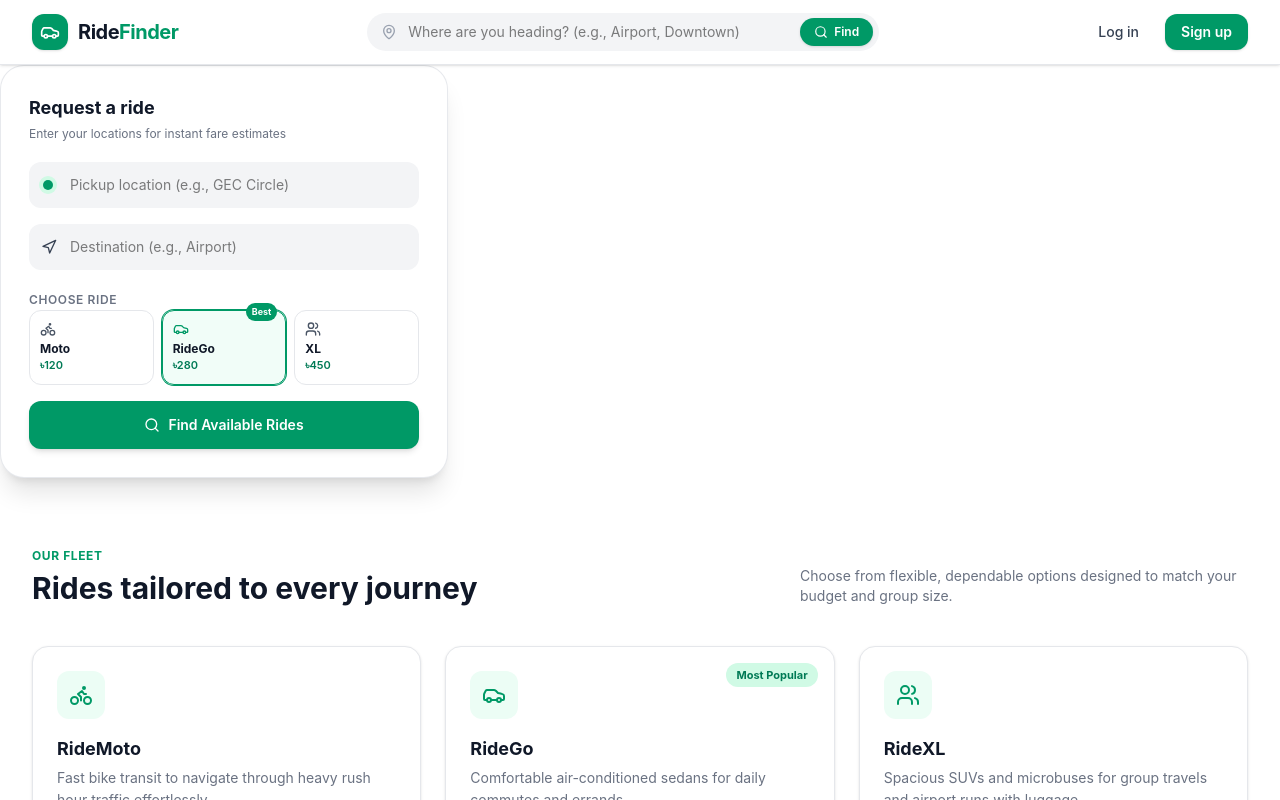
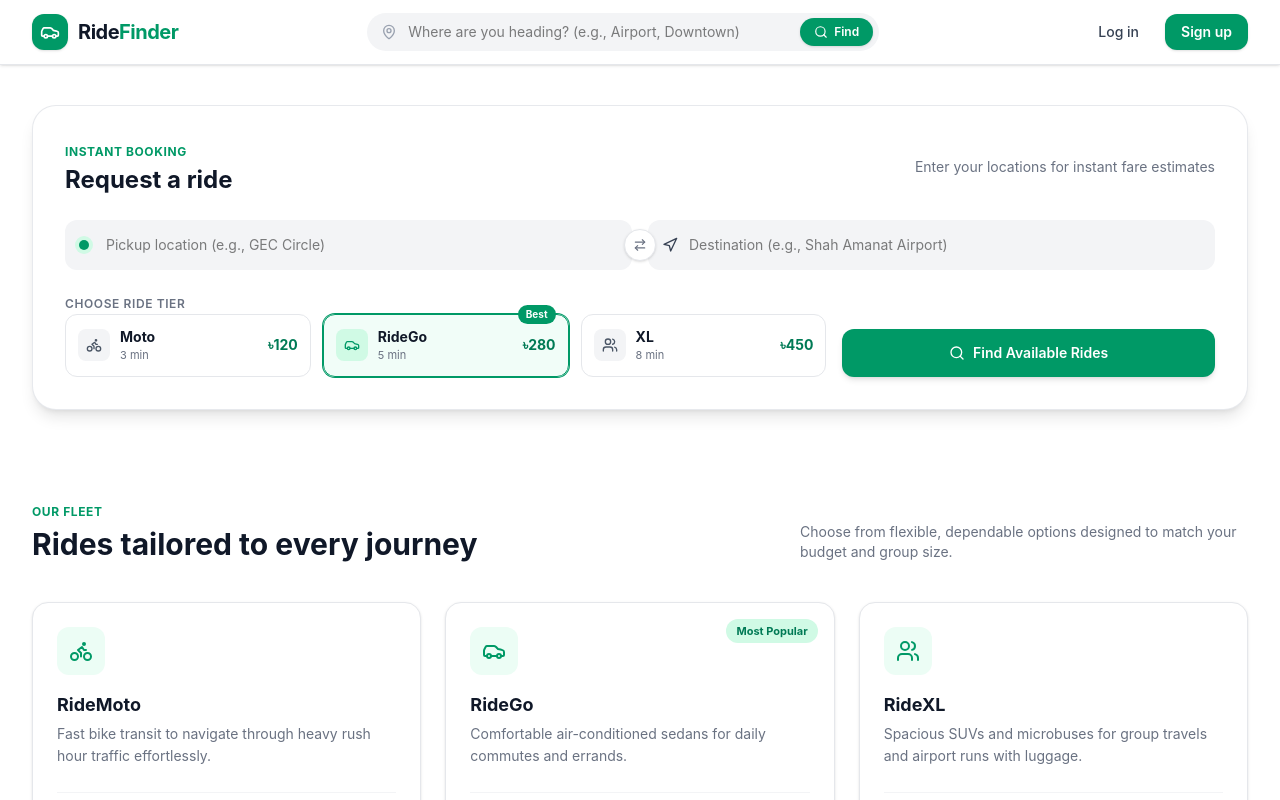
Before and after one commit to Shifath0570/RideFinder_Client, a Next.js app: page / in a window 1280 px wide. Shown: the top 800 px of the page. Built offline with nearby package versions, Linux system fonts and the light colour scheme.

Commit message:
properly set all components

```diff
--- a/src/app/components/QuickRideCard.jsx
+++ b/src/app/components/QuickRideCard.jsx
@@ -1,8 +1,9 @@
+
 "use client";
 
 import React, { useState } from "react";
 import { motion } from "framer-motion";
-import { MapPin, Navigation, Search, Car, Bike, Users } from "lucide-react";
+import { Navigation, Search, Car, Bike, Users, ArrowUpDown } from "lucide-react";
 
 const RIDE_TIERS = [
   { id: "moto", name: "Moto", time: "3 min", price: "৳120", icon: Bike },
@@ -15,17 +16,36 @@ export default function QuickRideCard() {
   const [dropoff, setDropoff] = useState("");
   const [selectedTier, setSelectedTier] = useState("go");
 
+  const handleSwap = () => {
+    setPickup(dropoff);
+    setDropoff(pickup);
+  };
+
   const handleSearch = (e) => {
     e.preventDefault();
     console.log("Searching ride:", { pickup, dropoff, selectedTier });
   };
 
   return (
-    <div className="bg-white rounded-3xl shadow-xl border border-gray-200/90 p-6 sm:p-7 max-w-md w-full">
-      <h2 className="text-lg font-bold text-gray-900 mb-1">Request a ride</h2>
-      <p className="text-xs text-gray-500 mb-5">Enter your locations for instant fare estimates</p>
+    <section className="pt-10 pb-6 max-w-7xl mx-auto px-4 sm:px-6 lg:px-8">
+      <div className="w-full bg-white rounded-3xl shadow-lg border border-gray-200/90 p-6 sm:p-8">
+        <div className="flex flex-col sm:flex-row sm:items-center justify-between mb-6 gap-2">
+          <div>
+            <span className="text-xs font-bold uppercase tracking-wider text-emerald-600">
+              Instant Booking
+            </span>
+            <h2 className="text-xl sm:text-2xl font-bold text-gray-900 mt-0.5">
+              Request a ride
+            </h2>
+          </div>
+          <p className="text-xs sm:text-sm text-gray-500">
+            Enter your locations for instant fare estimates
+          </p>
+        </div>
 
-      <form onSubmit={handleSearch} className="space-y-4">
+        <form onSubmit={handleSearch} className="space-y-5">
+          {/* Pickup & Dropoff Row */}
+          <div className="grid grid-cols-1 md:grid-cols-2 gap-4 relative">
             {/* Pickup */}
             <div className="relative">
               <div className="absolute left-3.5 top-1/2 -translate-y-1/2 h-2.5 w-2.5 rounded-full bg-emerald-600 ring-4 ring-emerald-100" />
@@ -34,26 +54,40 @@ export default function QuickRideCard() {
                 value={pickup}
                 onChange={(e) => setPickup(e.target.value)}
                 placeholder="Pickup location (e.g., GEC Circle)"
-            className="w-full pl-10 pr-4 py-3 text-sm bg-gray-100 border border-transparent rounded-xl focus:bg-white focus:border-emerald-500 focus:ring-2 focus:ring-emerald-200 outline-none transition"
+                className="w-full pl-10 pr-4 py-3.5 text-sm bg-gray-100 border border-transparent rounded-xl focus:bg-white focus:border-emerald-500 focus:ring-2 focus:ring-emerald-200 outline-none transition"
               />
             </div>
 
+            {/* Swap Locations Button (Desktop) */}
+            <button
+              type="button"
+              onClick={handleSwap}
+              aria-label="Swap pickup and destination"
+              className="hidden md:flex items-center justify-center h-8 w-8 rounded-full bg-white border border-gray-200 shadow-sm text-gray-500 hover:text-emerald-600 hover:border-emerald-300 transition absolute left-1/2 top-1/2 -translate-x-1/2 -translate-y-1/2 z-10 cursor-pointer"
+            >
+              <ArrowUpDown className="h-3.5 w-3.5 rotate-90" />
+            </button>
+
             {/* Dropoff */}
             <div className="relative">
-          <Navigation className="h-4 w-4 text-gray-700 absolute left-3 top-1/2 -translate-y-1/2" />
+              <Navigation className="h-4 w-4 text-gray-700 absolute left-3.5 top-1/2 -translate-y-1/2" />
               <input
                 type="text"
                 value={dropoff}
                 onChange={(e) => setDropoff(e.target.value)}
-            placeholder="Destination (e.g., Airport)"
-            className="w-full pl-10 pr-4 py-3 text-sm bg-gray-100 border border-transparent rounded-xl focus:bg-white focus:border-emerald-500 focus:ring-2 focus:ring-emerald-200 outline-none transition"
+                placeholder="Destination (e.g., Shah Amanat Airport)"
+                className="w-full pl-10 pr-4 py-3.5 text-sm bg-gray-100 border border-transparent rounded-xl focus:bg-white focus:border-emerald-500 focus:ring-2 focus:ring-emerald-200 outline-none transition"
               />
             </div>
+          </div>
 
-        {/* Tier Selector */}
-        <div className="space-y-2">
-          <label className="text-xs font-semibold text-gray-500 uppercase tracking-wider">Choose Ride</label>
-          <div className="grid grid-cols-3 gap-2">
+          {/* Tier Selector + Submit Action Row */}
+          <div className="grid grid-cols-1 lg:grid-cols-12 gap-4 items-end">
+            <div className="lg:col-span-8 space-y-2">
+              <label className="text-xs font-semibold text-gray-500 uppercase tracking-wider">
+                Choose Ride Tier
+              </label>
+              <div className="grid grid-cols-3 gap-3">
                 {RIDE_TIERS.map((tier) => {
                   const Icon = tier.icon;
                   const active = selectedTier === tier.id;
@@ -62,34 +96,55 @@ export default function QuickRideCard() {
                       key={tier.id}
                       type="button"
                       onClick={() => setSelectedTier(tier.id)}
-                  className={`p-2.5 rounded-xl border text-left transition cursor-pointer relative ${
-                    active ? "border-emerald-600 bg-emerald-50/70 ring-1 ring-emerald-600" : "border-gray-200 hover:border-gray-300 bg-white"
+                      className={`p-3 rounded-xl border text-left transition cursor-pointer relative flex items-center justify-between ${
+                        active
+                          ? "border-emerald-600 bg-emerald-50/70 ring-1 ring-emerald-600"
+                          : "border-gray-200 hover:border-gray-300 bg-white"
                       }`}
                     >
                       {tier.popular && (
-                    <span className="absolute -top-2 right-2 bg-emerald-600 text-white text-[9px] font-bold px-1.5 py-0.5 rounded-full">
+                        <span className="absolute -top-2.5 right-3 bg-emerald-600 text-white text-[10px] font-bold px-2 py-0.5 rounded-full">
                           Best
                         </span>
                       )}
-                  <Icon className={`h-4 w-4 mb-1 ${active ? "text-emerald-600" : "text-gray-600"}`} />
-                  <p className="text-xs font-bold text-gray-900">{tier.name}</p>
-                  <p className="text-[11px] font-semibold text-emerald-700">{tier.price}</p>
+                      <div className="flex items-center gap-2.5">
+                        <div
+                          className={`p-2 rounded-lg ${
+                            active ? "bg-emerald-100 text-emerald-600" : "bg-gray-100 text-gray-600"
+                          }`}
+                        >
+                          <Icon className="h-4 w-4" />
+                        </div>
+                        <div>
+                          <p className="text-xs sm:text-sm font-bold text-gray-900">
+                            {tier.name}
+                          </p>
+                          <p className="text-[11px] text-gray-500">{tier.time}</p>
+                        </div>
+                      </div>
+                      <p className="text-xs sm:text-sm font-bold text-emerald-700">
+                        {tier.price}
+                      </p>
                     </button>
                   );
                 })}
               </div>
             </div>
 
+            <div className="lg:col-span-4">
               <motion.button
                 whileHover={{ scale: 1.015 }}
                 whileTap={{ scale: 0.98 }}
                 type="submit"
-          className="w-full py-3.5 bg-emerald-600 hover:bg-emerald-700 text-white font-semibold text-sm rounded-xl shadow-md transition flex items-center justify-center gap-2 cursor-pointer"
+                className="w-full py-3.5 px-6 bg-emerald-600 hover:bg-emerald-700 text-white font-semibold text-sm rounded-xl shadow-md transition flex items-center justify-center gap-2 cursor-pointer"
               >
                 <Search className="h-4 w-4" />
                 <span>Find Available Rides</span>
               </motion.button>
+            </div>
+          </div>
         </form>
       </div>
+    </section>
   );
 }
```
Lines whose indentation alone changed are shown as unchanged.
